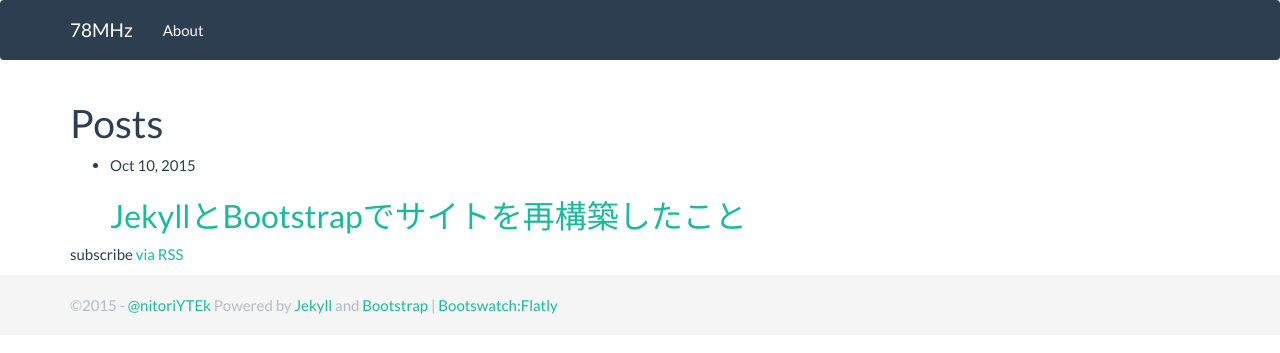
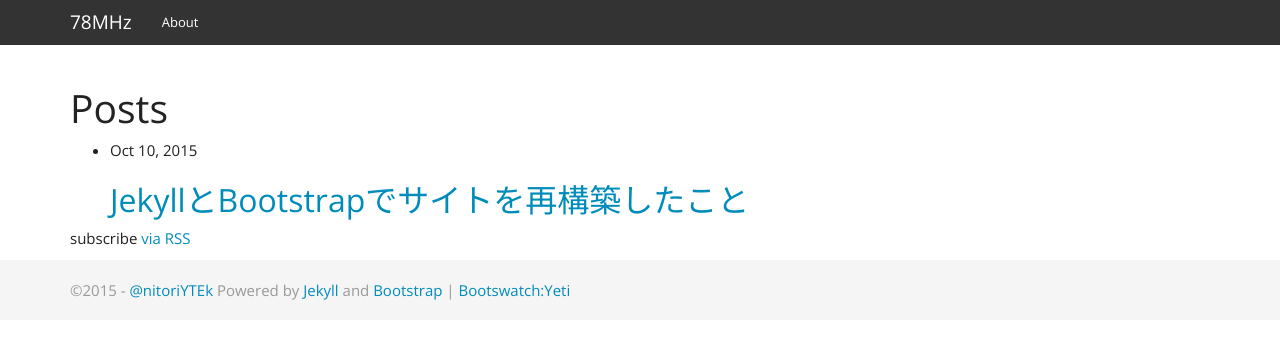
Before and after one commit to nitoriYTEk/nitoriYTEk.github.io, a Jekyll site: the page built from index.html, in a window 1280 px wide. Shown: the top 353 px of the page. Built offline with Jekyll 4.4.1, drawn with Linux system fonts in a browser that asks for light colours; nearby versions of some CDN libraries.

Commit message:
update theme

```diff
--- a/_includes/footer.html
+++ b/_includes/footer.html
@@ -2,7 +2,7 @@
 
   <div class="container">
 
-    <p class="text-muted">©2015 - <a href="https://twitter.com/{{ site.twitter_username }}">@{{site.twitter_username}}</a> Powered by <a href="https://jekyllrb.com/">Jekyll</a> and <a href="http://getbootstrap.com/">Bootstrap</a> | <a href="http://bootswatch.com/flatly/">Bootswatch:Flatly</a>
+    <p class="text-muted">©2015 - <a href="https://twitter.com/{{ site.twitter_username }}">@{{site.twitter_username}}</a> Powered by <a href="https://jekyllrb.com/">Jekyll</a> and <a href="http://getbootstrap.com/">Bootstrap</a> | <a href="http://bootswatch.com/yeti/">Bootswatch:Yeti</a>
 
   </div>
 
```
Also changed, not shown: css/bootstrap.min.css, 1 other file.
